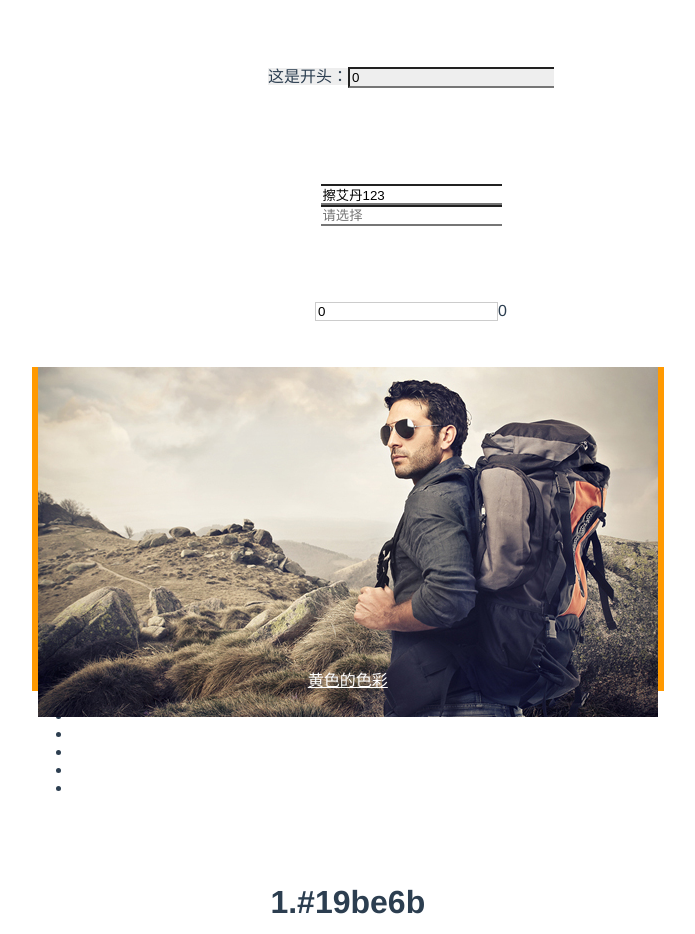
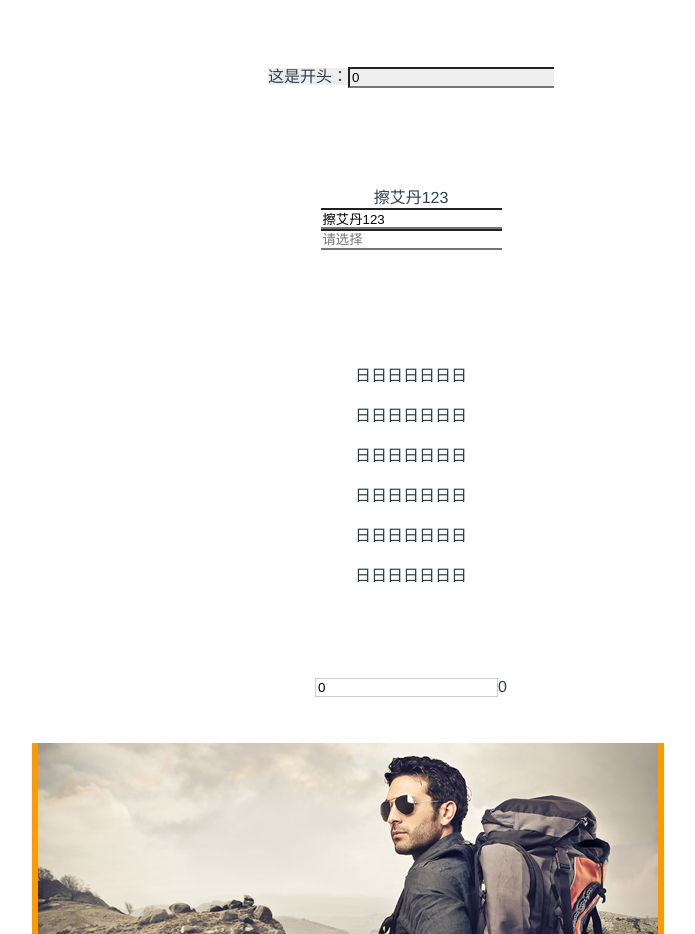
Before and after one commit to libwiki/ws-vue, a Vue app: page / in a window 1280 px wide. Shown: the part 1000-1934 px from the top of the page, without its empty margins (229-924 px from the left). Built offline with nearby package versions, Linux system fonts and the light colour scheme; a small style sheet from the web is missing.

Commit message:
Date 日历组件

```diff
--- a/index.html
+++ b/index.html
@@ -3,7 +3,7 @@
   <head>
     <meta charset="utf-8">
     <meta name="viewport" content="width=device-width,initial-scale=1.0">
-    <link rel="stylesheet" type="text/css" href="http://at.alicdn.com/t/font_492421_28ugl9kfuoez5mi.css">
+    <link rel="stylesheet" type="text/css" href="//at.alicdn.com/t/font_492421_xbkctdb4ech257b9.css">
     <title>wsvue</title>
   </head>
   <body>
--- a/src/App.vue
+++ b/src/App.vue
@@ -76,6 +76,7 @@
       <Input v-model="number" placeholder="默认值..." icon="manyi" iconColor="#f00" iconBefore="manyi" minWidth="200px" clearable readonly bgColor="#eee">这是开头：</Input>
     </p>
     <p style="padding-top:50px;padding-bottom:30px;">
+      {{selectVal}}
       <Select placeholder="请选择" v-model="selectVal">
         <Option value="擦艾丹123"></Option>
         <Option value="擦艾丹"></Option>
@@ -88,6 +89,10 @@
         <Option value="4"></Option>
         <Option value="5"></Option>
       </Select>
+      {{selectVal2}}
+    </p>
+    <p style="padding-top:50px;padding-bottom:30px;">
+      <Date></Date>
     </p>
 
     <p style="padding-top:30px;">
--- /dev/null
+++ b/src/components/date/date.vue
@@ -0,0 +1,50 @@
+<template>
+	<div :class="[prefix]">
+		<p :class="[prefix+'-row']" v-for="(item,i) of dateView">
+			<span :class="[prefix+'-col','date']" v-for="(v,k) of item">日</span>
+		</p>
+	</div>
+</template>
+<script>
+	import mixins from '@/mixins'
+	export default {
+		name:'Date',
+		mixins:[mixins],
+		props:{
+
+		},
+		data(){
+			return {
+				prefix:'ws-date',
+				row:0,
+				col:7,
+				dateArray:[],
+				dateView:[],
+			}
+		},
+		created(){
+			this.init();
+			console.log(this.dateArray,this.row,this.col)
+
+		},
+		methods:{
+			init(val){
+				let dateView=[],col=this.col,dateArray=this.getDate(val),
+				than=col-parseInt(dateArray[11]),
+				row=Math.ceil((parseInt(dateArray[10])-than)/col+2);
+				for(let i=0;i<row;i++){
+					let cols=[];
+					for(let j=0;j<col;j++){
+						cols.push(j);
+
+					}
+					dateView.push(cols);
+				}
+				this.dateView=dateView;
+				this.row=row;
+				this.dateArray=dateArray;
+
+			}
+		}
+	}
+</script>
--- /dev/null
+++ b/src/components/date/index.js
@@ -0,0 +1,4 @@
+import Date from './date'
+export {
+	Date,
+}
--- a/src/components/form/main/input.vue
+++ b/src/components/form/main/input.vue
@@ -9,7 +9,7 @@
 		<span :class="[prefix+'-after']" :ref="prefix+'-after'" :style="afterStyle" @click="afterClick">
 			<slot name="after">
 				<Icon :icon="icon" :color="iconColor" v-if="icon&&!clearable"></Icon>
-				<Icon icon="cuowuguanbiquxiao" v-if="clearable" class="clearable" @click="clear"></Icon>
+				<Icon icon="cuowuguanbiquxiao" v-if="clearable" v-show="hasValue" class="clearable" @click="clear"></Icon>
 			</slot>
 		</span>
 	</span>
@@ -57,6 +57,9 @@
 			this.init();
 		},
 		computed:{
+			hasValue(){
+				return this.value.toString().length>0;
+			},
 			inputWidth(){
 				//仅当设置了最小宽度和最大宽度时input可随内容变换
 				if(!this.minWidth||!this.maxWidth)return 0;
--- a/src/components/form/main/option.vue
+++ b/src/components/form/main/option.vue
@@ -1,6 +1,6 @@
 <template>
 	<div :class="classs" @click="select">
-		<slot>{{label?label:value}}</slot>
+		<slot>{{text}}</slot>
 	</div>
 </template>
 <script>
@@ -22,7 +22,10 @@
 				let style=[this.prefix];
 				if(this.selected)style.push('hover');
 				return style;
-			}
+			},
+			text(){
+				return this.label?this.label:this.value;
+			},
 		},
 		mounted(){
 			store.store.$on('ws-option-default',data=>{
@@ -33,11 +36,11 @@
 		},
 		methods:{
 			select(e){
-				let val=this.value;
+				let val=this.value,text=this.$el.textContent;
 				if(!this.value){
 					val=e.target.innerText;
 				}
-				store.store.$emit('ws-option-selected',{_uid:this.$parent._uid,value:val});
+				store.store.$emit('ws-option-selected',{_uid:this.$parent._uid,value:val,label:text});
 			}
 		},
 	}
--- a/src/components/form/main/select.vue
+++ b/src/components/form/main/select.vue
@@ -1,6 +1,6 @@
 <template>
 	<div :class="prefix">
-		<Input :icon="dropIcon" :size="size" :value="value" @click="click" :placeholder="placeholder" bgColor="#fff" readonly></Input>
+		<Input :icon="dropIcon" :size="size" :value="label" @click="click" :placeholder="placeholder" bgColor="#fff" readonly></Input>
 		<div v-show="drop" :class="mainClass">
 			<slot>
 				<p class="no-data">暂无数据</p>
@@ -22,6 +22,7 @@
 				prefix:'ws-select',
 				drop:false,
 				sign:true,
+				label:this.value,
 			}
 		},
 		computed:{
@@ -50,7 +51,8 @@
 				store.store.$on('ws-option-selected',data=>{
 					if(this._uid===data._uid){
 						if(typeof data.value!=='undefine'){
-							this.$emit('input',data.value)
+							this.$emit('input',data.value);
+							this.label=data.label;
 						}
 						this.drop=false;
 					}
--- a/src/components/index.js
+++ b/src/components/index.js
@@ -13,6 +13,7 @@ import Tabs from './tabs'
 import {Carousel,CarouselItem} from './carousel'
 import Tooltip from './tooltip'
 import * as Form from './form'
+import * as Dates from './date'
 
 
 const components={
@@ -28,11 +29,12 @@ const components={
 	CarouselItem,
 	Tooltip,
 	...Form,
+	...Dates,
 }
 
 const install=function(Vue,options={}){
 	if(install.installed)return;
-	Object.keys(components).forEach(key => {
+	Object.keys(components).forEach(key=>{
         Vue.component(key, components[key]);
     })
 
@@ -49,10 +51,7 @@ const install=function(Vue,options={}){
 if(typeof window !=='undefined'&&window.Vue){
     install(window.Vue)
 }
-const Api={
+export default{
 	version:'1.0.0',
-	install,
-	...components,
+	install
 }
-
-export default Api
--- a/src/css/index.scss
+++ b/src/css/index.scss
@@ -12,3 +12,4 @@
 @import './main/carousel';
 @import './main/tooltip';
 @import './main/form';
+@import './main/date';
--- /dev/null
+++ b/src/css/main/_date.scss
@@ -0,0 +1,23 @@
+.ws-date{
+	background-color: #fff;
+	box-sizing:border-box;
+	display: inline-block;
+	border-collapse: collapse;
+	box-shadow: 0 0 2px 1px $bg-color4;
+	border-radius: 2px;
+	.ws-date-row{
+		width: auto;
+		height: auto;
+		display: table-row;
+		.ws-date-col{
+			font-size: 13px;
+			color: $bg-color9;
+			display: table-cell;
+			&.date{
+				width: 28px;
+				line-height: 28px;
+			}
+		}
+	}
+
+}
--- a/src/css/main/_form.scss
+++ b/src/css/main/_form.scss
@@ -63,9 +63,8 @@
 .ws-select{
 	display: inline-block;
 	position: relative;
-	background-color: #eee;
 	.ws-select-main{
-		z-index: 20170205;
+		z-index: 20170101;
 		display: inline-block;
 		position: absolute;
 		min-width: 100%;
--- a/src/mixins/index.js
+++ b/src/mixins/index.js
@@ -51,5 +51,56 @@ export default {
                 }).start();
             animate();
         },
+        /**
+         * 前置补 '0' 操作
+         * @param  {Number|String} num|string 数值
+         * @param  {Number} length 总长度
+         * @param  {String} char   补值
+         * @return {String}
+         */
+        prefixInteger(num, length,char='0') {
+            return(Array(length).join(char)+num).slice(-length);
+        },
+        /**
+         * 获取日期信息的数组
+         * @param  {String} val 默认为当前时间
+         * @return {Array}
+         */
+        getDate(val=Date.now()){
+            let date=new Date(val),
+            dayNums=[31,28,31,30,31,30,31,31,30,31,30,31],
+            dateArray=[
+                date.getFullYear(),//0. 年份(4位)
+                this.prefixInteger(date.getMonth(),2),//1. 月份(0~11)
+                this.prefixInteger(date.getDate(),2),//2. 1~31
+                this.prefixInteger(date.getHours(),2),//3. 小时(0~23)
+                this.prefixInteger(date.getMinutes(),2),//4. 分钟(0-59)
+                this.prefixInteger(date.getSeconds(),2),//5. 秒数(0-59)
+                date.getMilliseconds(),//6. 毫秒数(0-999)
+                date.getTime(),//7. 总毫秒
+                date.getDay(),//8. 星期(0~6)
+            ];
+            //9. 是否闰年
+            if(dateArray[0]%4===0&&dateArray[0]%100!==0||dateArray[0]%400===0){
+                dateArray.push(true);
+            }else{
+                dateArray.push(false);
+            }
+            //10. 当月天数
+            if(dateArray[9]&&parseInt(dateArray[1])===1){
+                dateArray.push(29);
+            }else{
+                dateArray.push(dayNums[parseInt(dateArray[1])]);
+            }
+            //11. 当月一号 星期数（0~6）
+            let d;
+            if(parseInt(dateArray[2])===1){
+                d=dateArray;
+            }else{
+                d=this.getDate(parseInt(dateArray[0])+'-'+(parseInt(dateArray[1])+1)+'-1');
+            }
+            dateArray.push(d[8]);
+            return dateArray;
+        },
 	},
 }
```
